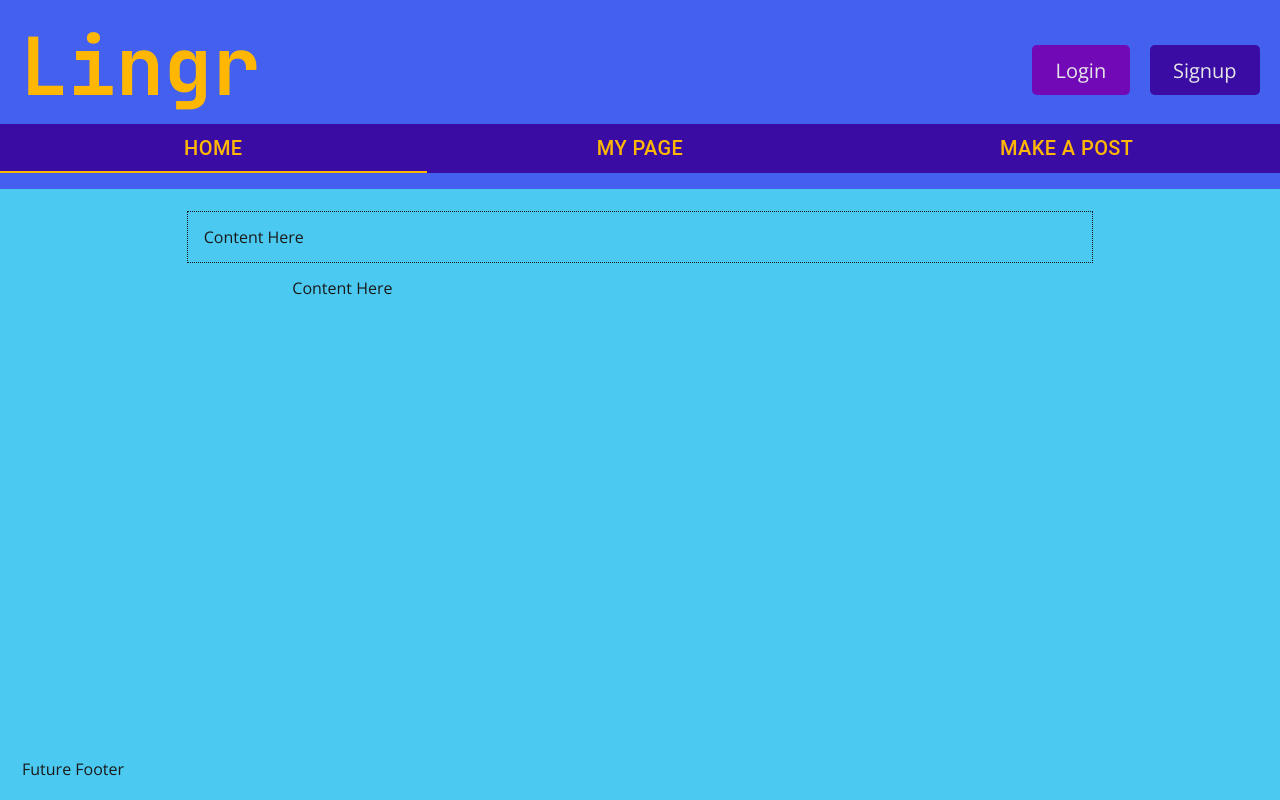
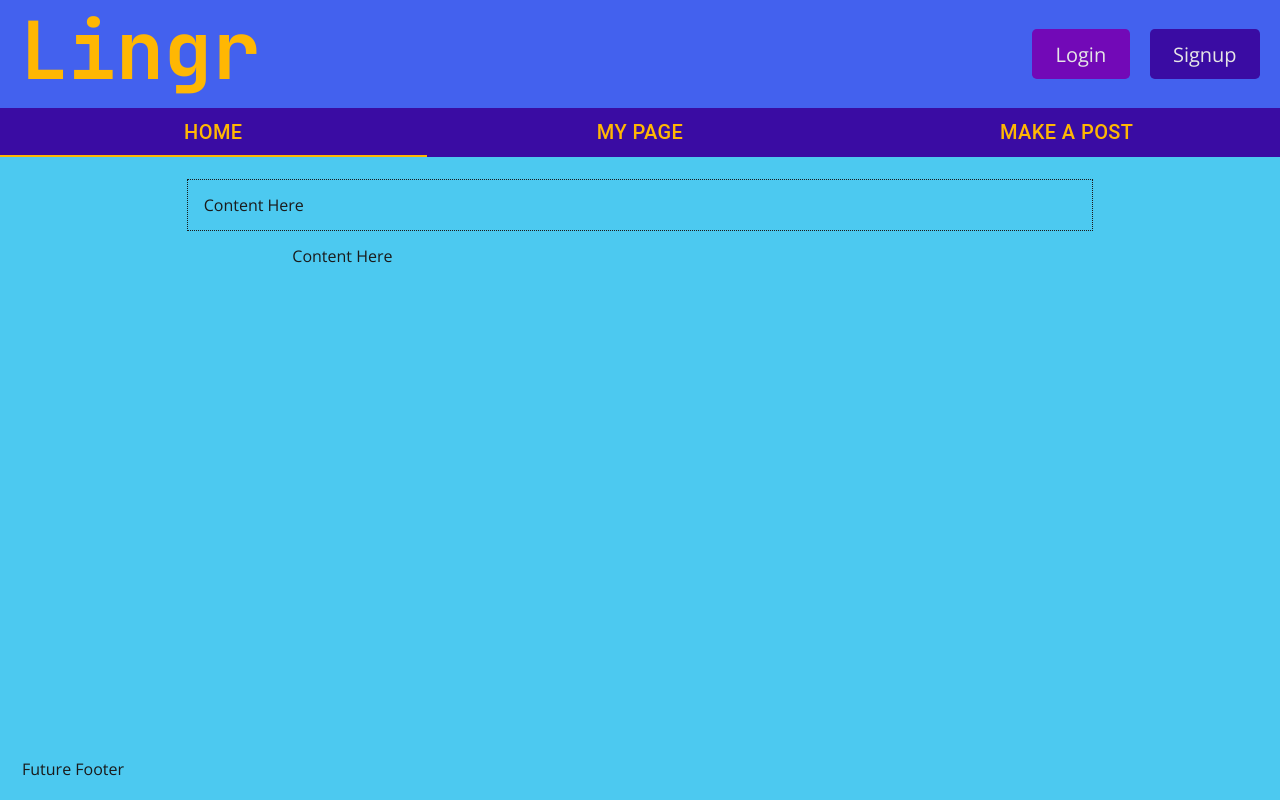
Before and after one commit to diana-iulia/lingr, a React (Create React App) app in the folder client/: page / in a window 1280 px wide. Built offline with nearby package versions, Linux system fonts and the light colour scheme; what react-localization would draw is missing.

Commit message:
Fixed NavTabs spacing

```diff
--- a/client/src/components/Header/index.js
+++ b/client/src/components/Header/index.js
@@ -39,7 +39,7 @@ const Header = () => {
 
 
 
-    <header className="text-light mb-4 py-3 flex-row align-center">
+    <header className="text-light mb-4 flex-row align-center">
 
       <h1>Lingr</h1>
 
@@ -69,8 +69,8 @@ const Header = () => {
           )}
         </div>
 
-    <Box sx={{ width: '100%', bgcolor: "#3A0CA3" }}>
-      <Tabs variant="fullWidth" TabIndicatorProps={{style: {background:'#FFB703'}}} value={value} onChange={handleChange} aria-label="nav tabs example">
+    <Box sx={{ padding: '0px',width: '100%', bgcolor: "#3A0CA3" }}>
+      <Tabs variant="fullWidth" TabIndicatorProps={{style: { marginBottom: "0px", background:'#FFB703'}}} value={value} onChange={handleChange} aria-label="nav tabs example">
         <Tab component={Link} label={<span style={{ fontSize: '20px', color: '#FFB703' }}>Home</span>} to="/" />
 
         {/* <Tab component={Link} label={`${Auth.getProfile().data.username}'s Page`} to="/me" /> */}
```
